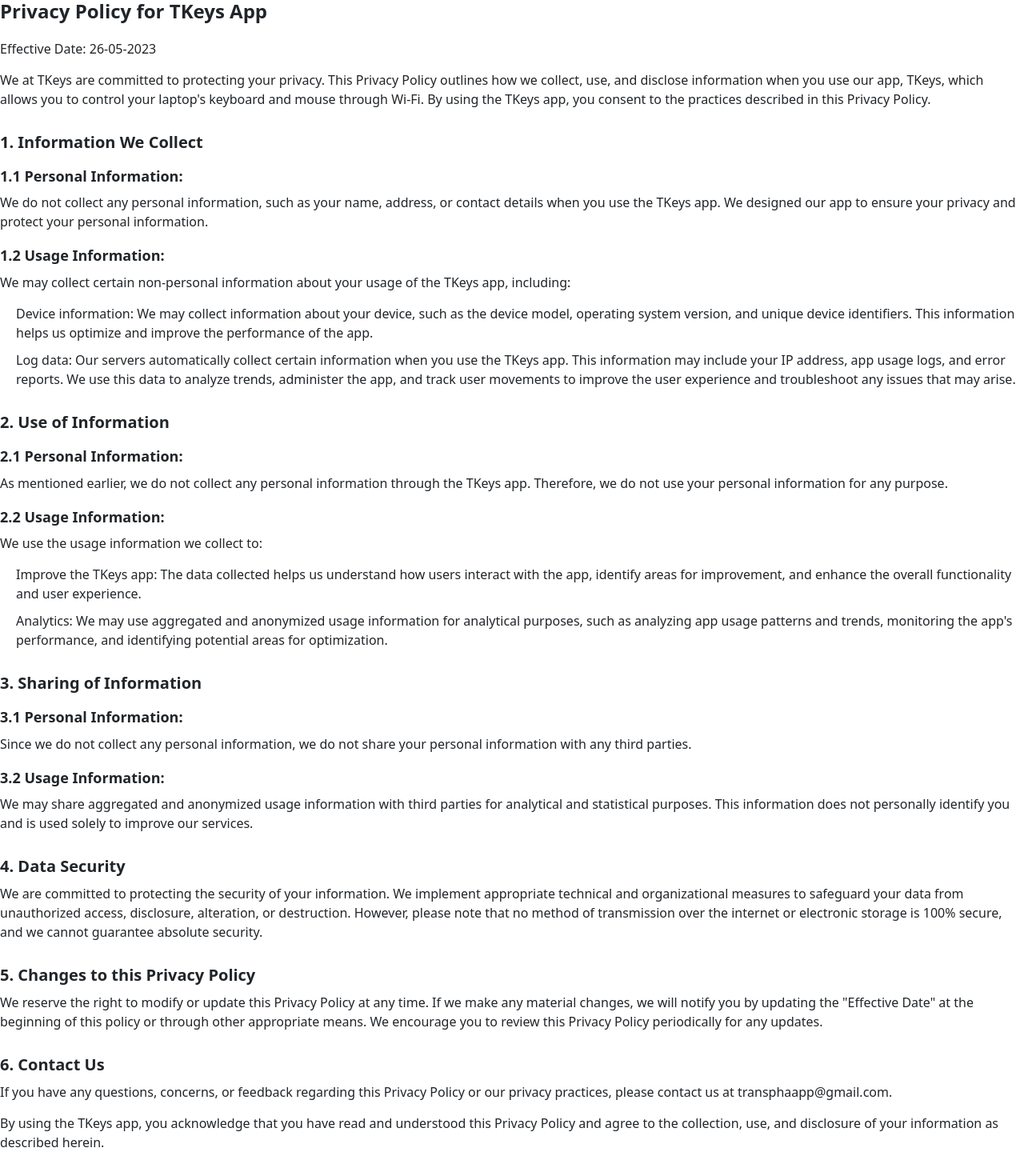
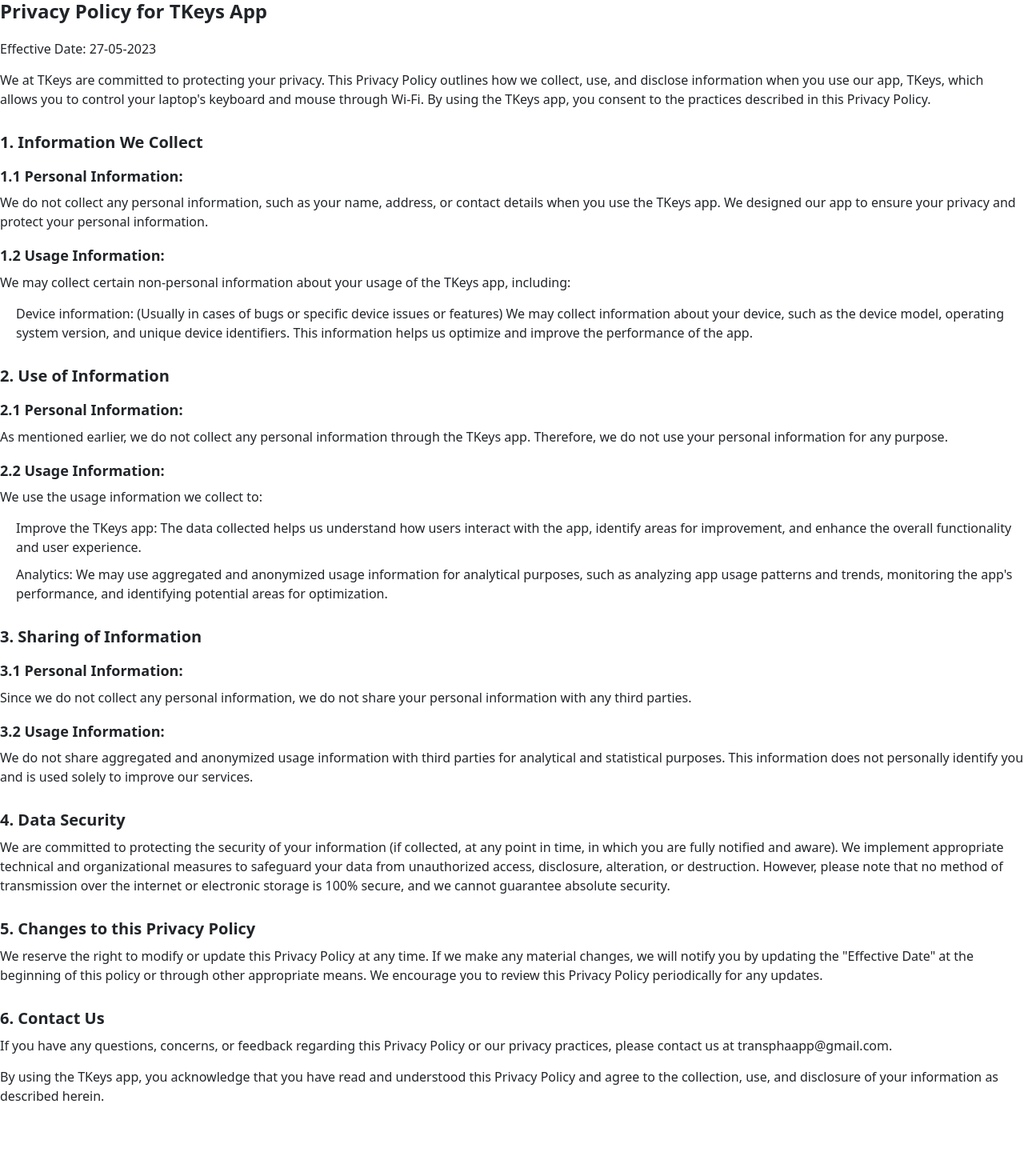
Before and after one commit to Transpha/transpha.org, a Nuxt app: page /privacy in a window 1280 px wide. Shown: the whole page at 80% size. After the commit the page ends 1397 px from the top, so only its background shows below. Built offline with nearby package versions, Linux system fonts and the light colour scheme; a web font is replaced by a local one.

Commit message:
fix: update privacy policy to reflect right standing

```diff
--- a/pages/privacy.vue
+++ b/pages/privacy.vue
@@ -2,7 +2,7 @@
   <div>
     <h1>Privacy Policy for TKeys App</h1>
 
-    <p>Effective Date: 26-05-2023</p>
+    <p>Effective Date: 27-05-2023</p>
 
     <p>We at TKeys are committed to protecting your privacy. This Privacy Policy outlines how we collect, use, and disclose information when you use our app, TKeys, which allows you to control your laptop's keyboard and mouse through Wi-Fi. By using the TKeys app, you consent to the practices described in this Privacy Policy.</p>
 
@@ -15,8 +15,7 @@
     <p>We may collect certain non-personal information about your usage of the TKeys app, including:</p>
 
     <ul>
-        <li>Device information: We may collect information about your device, such as the device model, operating system version, and unique device identifiers. This information helps us optimize and improve the performance of the app.</li>
-        <li>Log data: Our servers automatically collect certain information when you use the TKeys app. This information may include your IP address, app usage logs, and error reports. We use this data to analyze trends, administer the app, and track user movements to improve the user experience and troubleshoot any issues that may arise.</li>
+        <li>Device information: (Usually in cases of bugs or specific device issues or features)  We may collect information about your device, such as the device model, operating system version, and unique device identifiers. This information helps us optimize and improve the performance of the app.</li>
     </ul>
 
     <h2>2. Use of Information</h2>
@@ -38,11 +37,11 @@
     <p>Since we do not collect any personal information, we do not share your personal information with any third parties.</p>
 
     <h3>3.2 Usage Information:</h3>
-    <p>We may share aggregated and anonymized usage information with third parties for analytical and statistical purposes. This information does not personally identify you and is used solely to improve our services.</p>
+    <p>We do not share aggregated and anonymized usage information with third parties for analytical and statistical purposes. This information does not personally identify you and is used solely to improve our services.</p>
 
     <h2>4. Data Security</h2>
 
-    <p>We are committed to protecting the security of your information. We implement appropriate technical and organizational measures to safeguard your data from unauthorized access, disclosure, alteration, or destruction. However, please note that no method of transmission over the internet or electronic storage is 100% secure, and we cannot guarantee absolute security.</p>
+    <p>We are committed to protecting the security of your information (if collected, at any point in time, in which you are fully notified and aware). We implement appropriate technical and organizational measures to safeguard your data from unauthorized access, disclosure, alteration, or destruction. However, please note that no method of transmission over the internet or electronic storage is 100% secure, and we cannot guarantee absolute security.</p>
 
     <h2>5. Changes to this Privacy Policy</h2>
 
```
